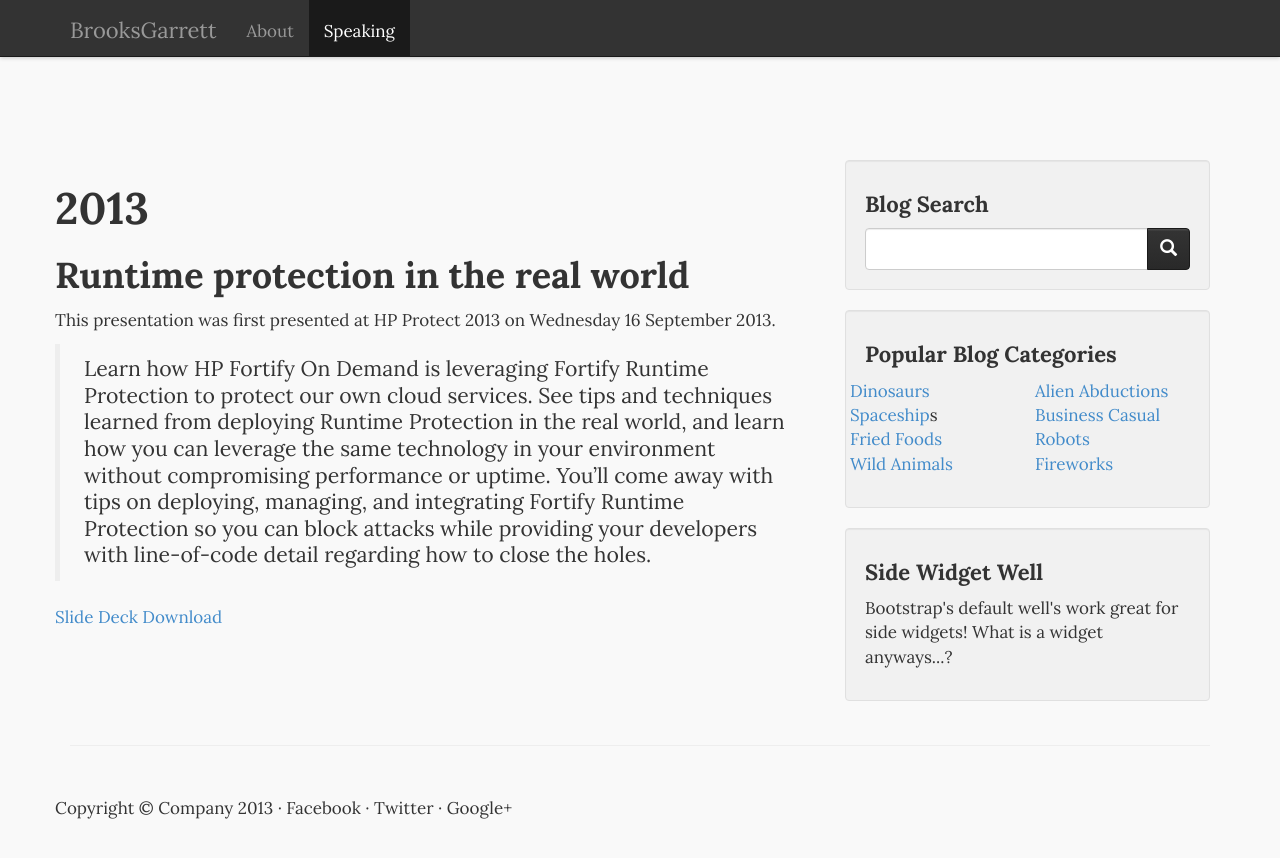
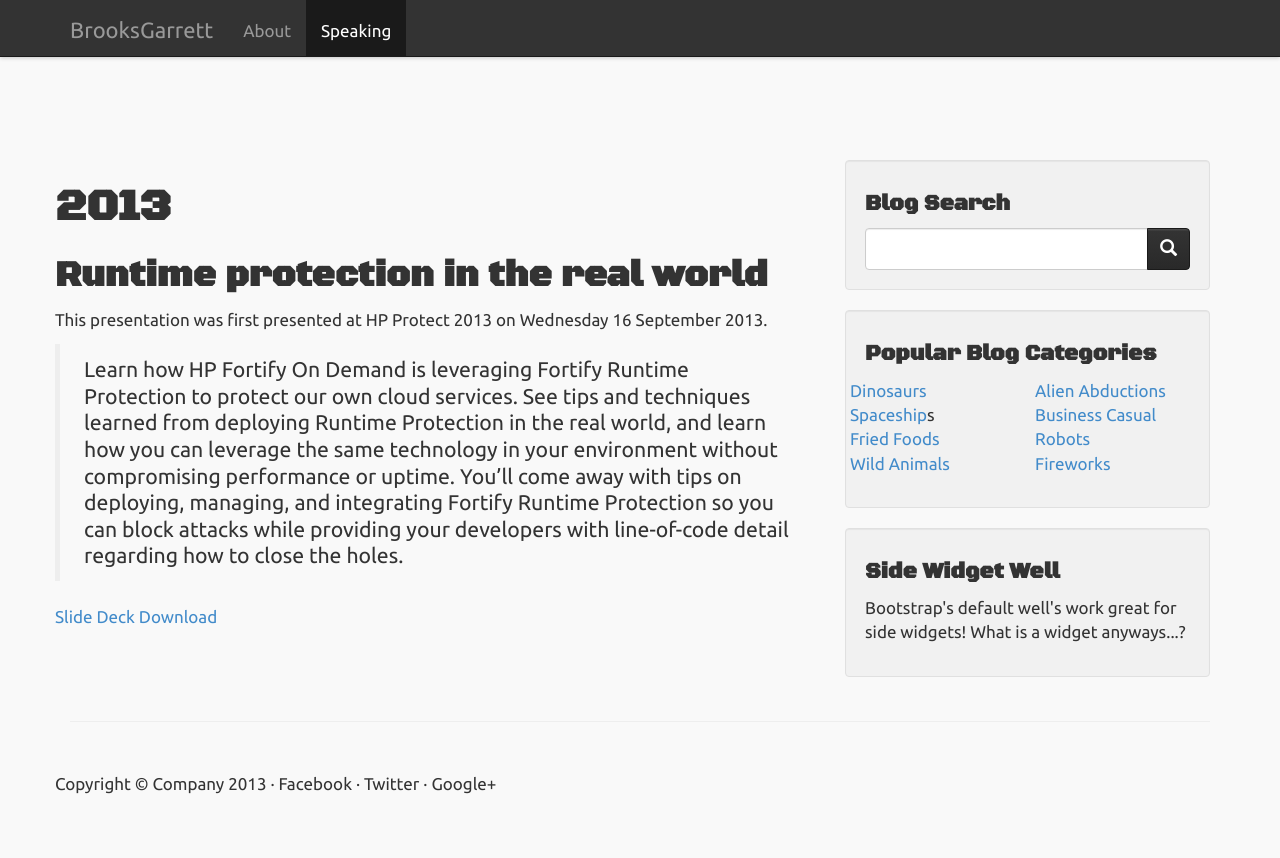
Before and after one commit to brooksgarrett/website, a Jekyll site: the page built from speaking/index.md, in a window 1280 px wide. Shown: the top 858 px of the page. Built offline with Jekyll 4.4.1, drawn with Linux system fonts in a browser that asks for light colours; nearby versions of some CDN libraries; some web fonts are replaced; library files that are not in the unit come from our copies; Markdown is read by kramdown in place of the engine named in the settings; a script that is not in the unit is left out.

Commit message:
New font and changed rugby picture.

```diff
--- a/_includes/header.html
+++ b/_includes/header.html
@@ -6,6 +6,8 @@
     <meta name="viewport" content="width=device-width, initial-scale=1.0">
     <meta name="description" content="{{ site.description }}">
     <link href='http://fonts.googleapis.com/css?family=Droid+Sans+Mono' rel='stylesheet' type='text/css'>
+    <link href='http://fonts.googleapis.com/css?family=Ubuntu' rel='stylesheet' type='text/css'>
+    <link href='http://fonts.googleapis.com/css?family=Black+Ops+One' rel='stylesheet' type='text/css'>
     <link href="/css/bootstrap.min.css" rel="stylesheet">
     <link href="/css/main.css" rel="stylesheet">
     <style>
--- a/css/main.css
+++ b/css/main.css
@@ -1,5 +1,14 @@
 body {
+	font-family: 'Ubuntu', sans-serif;
 	margin-top: 100px; /* 100px is double the height of the navbar - I made it a big larger for some more space - keep it at 50px at least if you want to use the fixed top nav */
+}
+
+p {
+	font-family: 'Ubuntu', sans-serif;
+}
+
+h1, h2, h3, h4, h5, h6 {
+	font-family: 'Black Ops One', cursive;
 }
 
 footer {
```
Also changed, not shown: _posts/2013-11-01-fit-for-rugby.md (+1 -1 lines).
